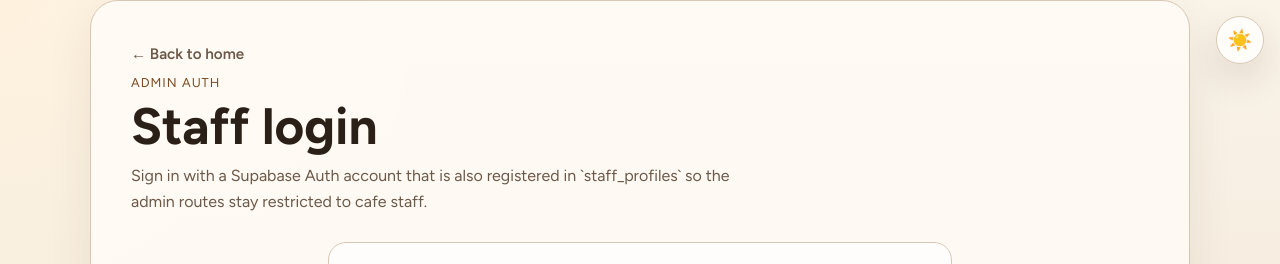
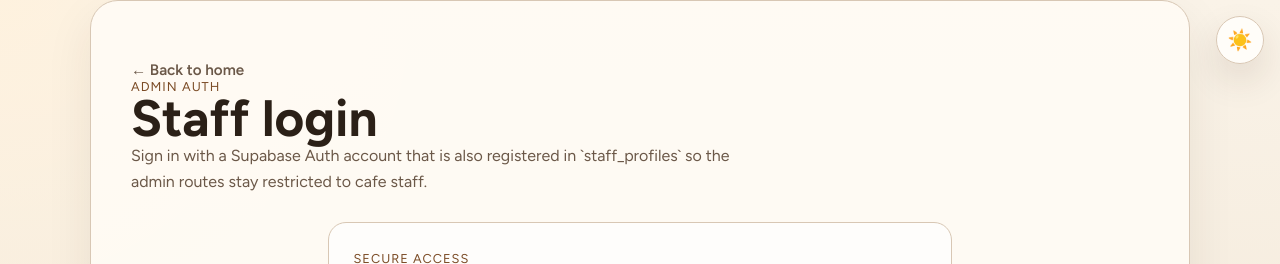
Before and after one commit to plat2eau/CafePOS, a Next.js app in the folder app/: page /admin/login in a window 1280 px wide. Shown: the top 264 px of the page. Built offline with nearby package versions, Linux system fonts and the light colour scheme; no server answers.

Commit message:
minor css changes

```diff
--- a/app/src/app/globals.css
+++ b/app/src/app/globals.css
@@ -173,7 +173,7 @@ main {
 .heroHeader {
   display: flex;
   flex-direction: column;
-  gap: 12px;
+  padding-top: 16px;
 }
 
 .customerBrandBlink {
@@ -624,7 +624,6 @@ html[data-color-scheme='dark'] .guestUpiButton {
 .menuFloatingNavigatorPill.isActive {
   border-color: rgb(var(--accent-rgb) / 0.4);
   background: rgb(var(--accent-rgb) / 1);
-  color: var(--text);
   box-shadow:
     inset 0 1px 0 rgb(255 255 255 / 0.12),
     0 0 0 1px rgb(var(--accent-rgb) / 0.08);
```
